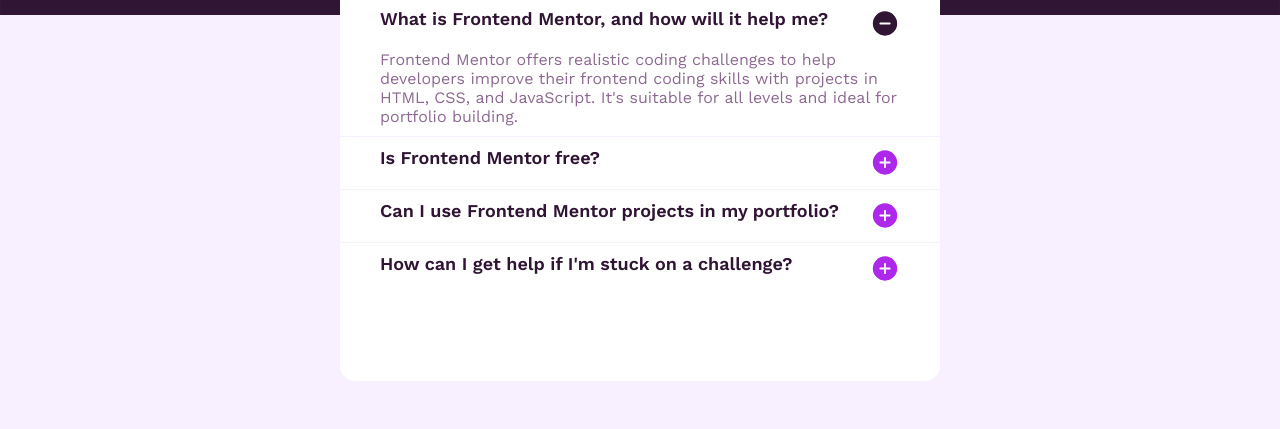
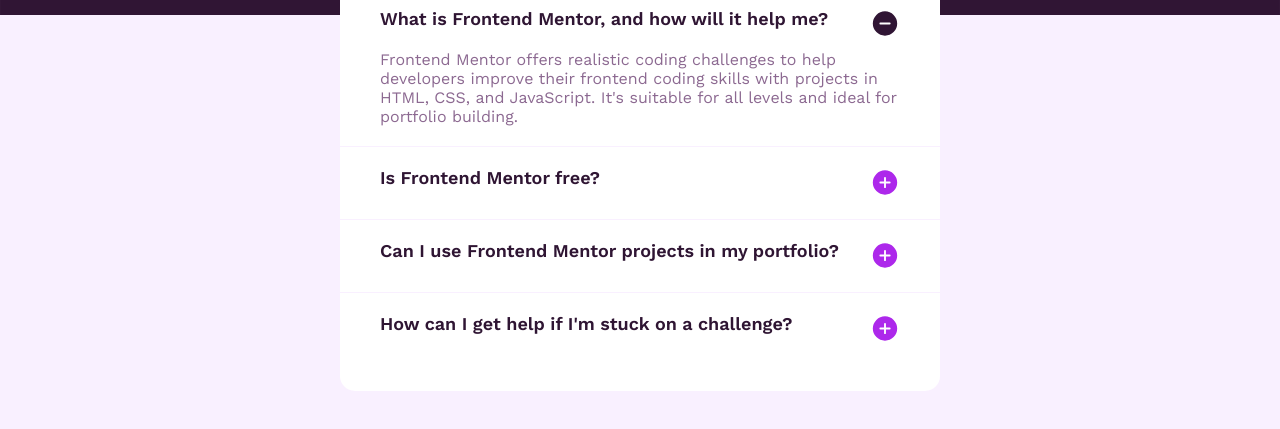
Before and after one commit to omar-ahmed42/faq-accordion, a plain HTML site: page index.html in a window 1280 px wide. Shown: the part 269-698 px from the top of the page. Drawn offline with Linux system fonts and the light colour scheme.

Commit message:
Add a wrapper for accordion content with a table-cell display to adjust margins

```diff
--- a/index.html
+++ b/index.html
@@ -20,6 +20,7 @@
 
       <div class="accordion-list">
         <div class="accordion">
+          <div class="accordion-cell">
             <div class="accordion-question-wrapper">
               <div class="accordion-question">What is Frontend Mentor, and how will it help me?</div>
               <div class="expand-accordion-icon">
@@ -32,8 +33,11 @@
               all levels and ideal for portfolio building.
             </div>
           </div>
+        </div>
 
         <div class="accordion">
+          <div class="accordion-cell">
+
           <div class="accordion-question-wrapper">
             <div class="accordion-question">Is Frontend Mentor free?</div>
             <div class="expand-accordion-icon">
@@ -41,8 +45,10 @@
             </div>
           </div>
           </div>
+        </div>
 
         <div class="accordion">
+          <div class="accordion-cell">
           <div class="accordion-question-wrapper">
             <div class="accordion-question">Can I use Frontend Mentor projects in my portfolio?</div>
             <div class="expand-accordion-icon">
@@ -50,12 +56,15 @@
             </div>
           </div>
           </div>
+        </div>
 
         <div class="accordion">
+          <div class="accordion-cell">
           <div class="accordion-question-wrapper">
             <div class="accordion-question">How can I get help if I'm stuck on a challenge?</div>
             <div class="expand-accordion-icon">
               <img src="assets/images/icon-plus.svg" alt="plus">
+            </div>
           </div>
         </div>
         </div>
--- a/styles.css
+++ b/styles.css
@@ -36,7 +36,7 @@
 .faq-card {
   background-color: hsl(0, 0%, 100%);
   width: 600px;
-  height: 500px;
+  height: 520px;
 
   margin: auto;
 
@@ -79,6 +79,10 @@
   border-bottom: 1px solid hsl(275, 100%, 97%);
 }
 
+.accordion-cell {
+  margin: 10px 0px;
+}
+
 .accordion:last-child {
   border-bottom: none;
 }
```
Lines whose indentation alone changed are shown as unchanged.
